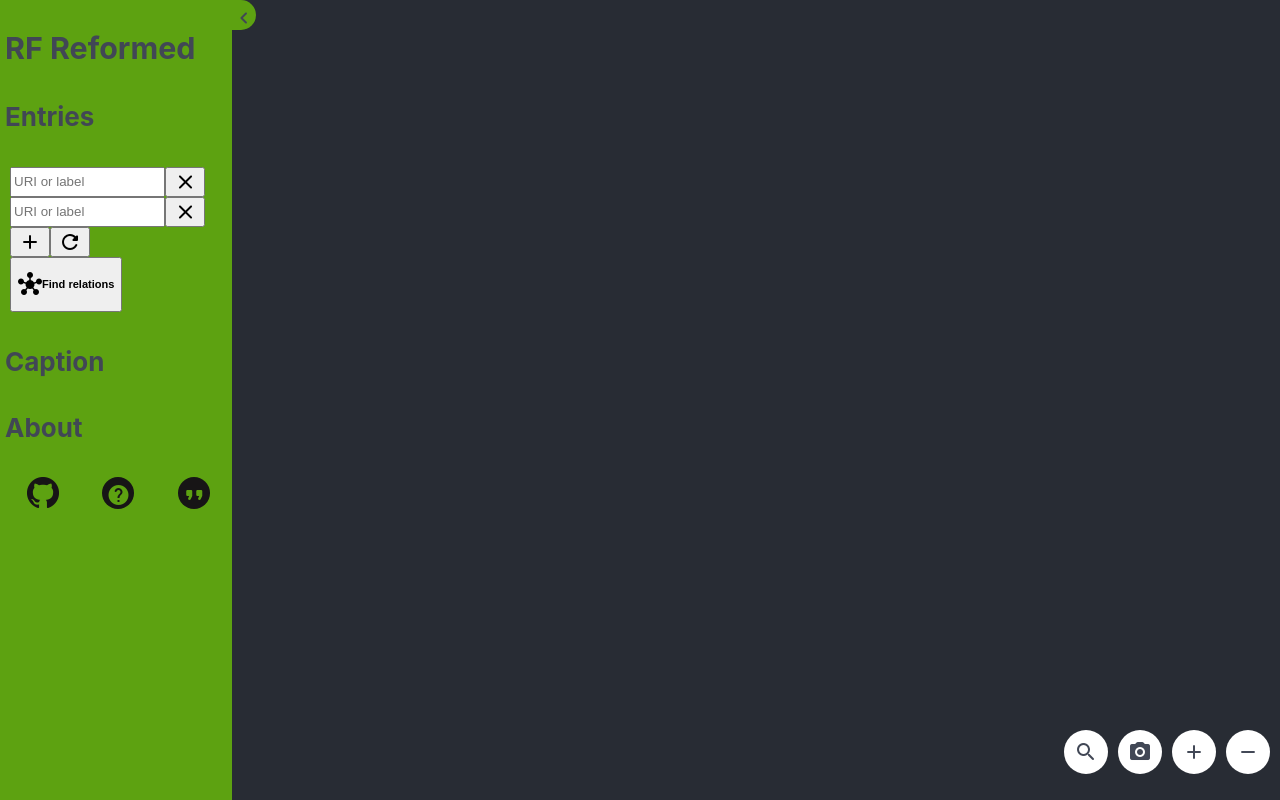
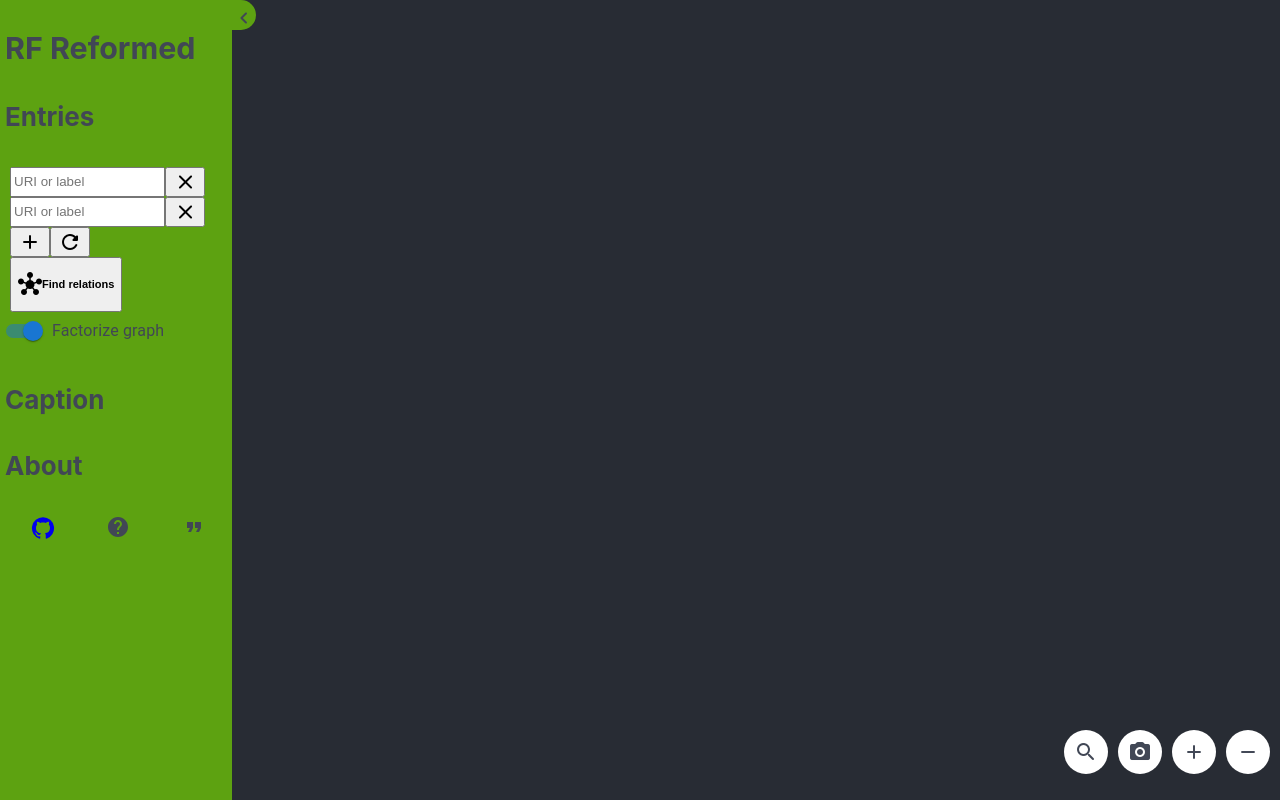
Before and after one commit to WoodenMaiden/RelfinderFrontCytoscape, a React (Create React App) app: page / in a window 1280 px wide. Built offline with nearby package versions, Linux system fonts and the light colour scheme.

Commit message:
feat: factorize graph
Signed-off-by: WoodenMaiden <yann.pomie@laposte.net>

```diff
--- a/package.json
+++ b/package.json
@@ -3,6 +3,10 @@
   "version": "0.1.0",
   "private": true,
   "dependencies": {
+    "@emotion/react": "^11.9.0",
+    "@emotion/styled": "^11.8.1",
+    "@mui/icons-material": "^5.6.2",
+    "@mui/material": "^5.7.0",
     "@testing-library/jest-dom": "^5.16.2",
     "@testing-library/react": "^12.1.4",
     "@testing-library/user-event": "^13.5.0",
--- a/src/App.css
+++ b/src/App.css
@@ -15,3 +15,7 @@
   font-size: calc(10px + 2vmin);
   color: #414755;
 }
+
+a:visited {
+  color: #414755;
+}
--- a/src/App.js
+++ b/src/App.js
@@ -7,6 +7,7 @@ import {useState} from "react";
 function App() {
 
   const [entries, setEntries] = useState([])
+  const [factorized, setFactorized] = useState(true)
 
 /*
 | | | | __ _ _ __   __| | | ___ _ __ ___
@@ -27,11 +28,15 @@ function App() {
     setEntries(nodes)
   }
 
+  function handleSwitch(e) {
+    setFactorized(e.target.checked)
+  }
 
   return (
     <div className="App">
-        <GraphCanvas nodes={entries}/>
-        <Pannel submitCallback={handleSubmit}/>
+        <input type="hidden" id="switch" value={factorized}/>
+        <GraphCanvas nodes={entries} factorized={factorized}/>
+        <Pannel switchCallback={handleSwitch} submitCallback={handleSubmit}/>
     </div>
   );
 }
--- a/src/components/GraphCanvas.js
+++ b/src/components/GraphCanvas.js
@@ -54,9 +54,8 @@ export default function GraphCanvas(props) {
 	cytoscape.warnings(false)
 
 	function draw (toDraw) {
-		//constructing graph
-//		console.log(toDraw)
-		if (toDraw) {
+		if (!toDraw) return ;
+		if (!props.factorized) {
 			toDraw.forEachNode((node, attributes) => {
 				cy.add({
 					group: 'nodes',
@@ -85,7 +84,51 @@ export default function GraphCanvas(props) {
 					pannable: true
 				})
 			})
+		} else {
+			toDraw.forEachNode((node, attributes) => {
+				if (node.match(/^.+:\/\/.*/ig)){
+					const nodeData = {}
+					toDraw.forEachOutNeighbor(node, (neighbor, attribute) => {
+						if (!neighbor.match(/^.+:\/\/.*/ig)){
+							toDraw.forEachDirectedEdge(node, neighbor, (edge, edgeAttribute) => {
+								nodeData[`${edge}`] = neighbor
+							})
+						}
+					})
+					cy.add({
+						group: 'nodes',
+						data: {
+							id: node,
+							label: node,
+							...nodeData
+						},
+						selected: false,
+						selectable: true,
+						locked: false,
+						grabbable: true,
+						classes: ['Entity']
+					})
+				}
+			})
+
+			toDraw.forEachDirectedEdge((edge, attributes, source, target,
+									sourceAttributes, targetAttributes, undirected) => {
+				if (target.match(/^.+:\/\/.*/ig)) {
+					cy.add({
+						group: 'edges',
+						data: {
+							id: edge,
+							source: source,
+							target: target,
+							label: attributes.value
+						},
+						pannable: true
+					})
+				}
+			})
 		}
+
+		console.log(`total: ${cy.elements('nodes').length}, entities: ${cy.elements(".Entity").length}, litteral: ${cy.elements(".Literal").length}`)
 	}
 
 
@@ -185,7 +228,6 @@ export default function GraphCanvas(props) {
 				draw(graph)
 
 
-				console.log(cy.elements().length)
 				cy.layout(layoutOptions).run()
 				zoomRatioBtn = cy.zoom() / 2
 			}
@@ -194,7 +236,6 @@ export default function GraphCanvas(props) {
 				//maybe put a label if we can here
 				draw(graph)
 
-				console.log(cy.elements().length)
 				cy.layout(layoutOptions).run()
 				zoomRatioBtn = cy.zoom() / 2
 			}
@@ -205,7 +246,6 @@ export default function GraphCanvas(props) {
 			fetchData();
 		else {
 			draw(lastGraph)
-			console.log(cy.elements().length)
 			cy.layout(layoutOptions).run()
 			zoomRatioBtn = cy.zoom() / 2
 		}
--- a/src/components/Pannel.js
+++ b/src/components/Pannel.js
@@ -1,13 +1,15 @@
 import InputForm from "./InputForm";
+import { Help, FormatQuote, GitHub } from '@mui/icons-material'
+import { Switch, FormControlLabel} from '@mui/material'
+
 
 import "./Pannel.css"
-
-import github from "./GitHub-Mark-32px.png"
 
 export default function Pannel(props) {
     let deployed = true;
 
     const middleSubmit = props.submitCallback
+    const handleSwitch = props.switchCallback
 
     function deploy(e) {
         const pannel = document.getElementById('pannel')
@@ -44,24 +46,17 @@ export default function Pannel(props) {
             <div id="pannel">
                 <h3>RF Reformed</h3>
                 <h4>Entries</h4>
-                   <InputForm submitCallback={middleSubmit}/>
+                    <InputForm submitCallback={middleSubmit}/>
+                    <FormControlLabel className="clickable" control={<Switch onChange={handleSwitch} defaultChecked/>} label="Factorize graph" />
                 <h4>Caption</h4>
                 {/*RFRCaption*/}
                 <h4>About</h4>
                 <div id="aboutDiv">
                     <a href="https://github.com/WoodenMaiden/RelfinderFrontCytoscape/tree/buttons">
-                        <img alt="github" src={github}/>
+                        <GitHub />
                     </a>
-                    <div className="aboutIcon clickable">
-                        <i className="material-icons-round">
-                            help
-                        </i>
-                    </div>
-                    <div className="aboutIcon clickable">
-                        <i className="material-icons-round">
-                            format_quote
-                        </i>
-                    </div>
+                    <Help />
+                    <FormatQuote />
                 </div>
             </div>
             <div id="hamburgerIcon" className="clickable" onClick={deploy}>
```
Also changed, not shown: 1 other file (tests, documents, lock files or other folders).
